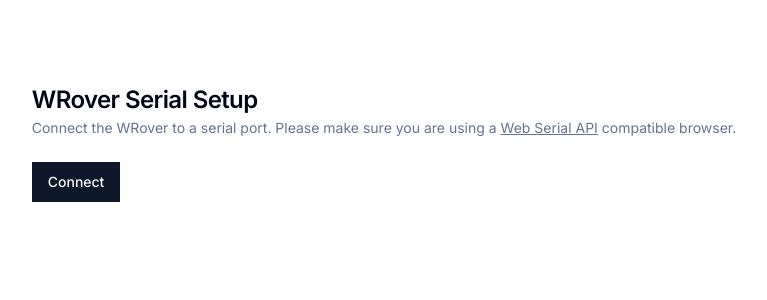
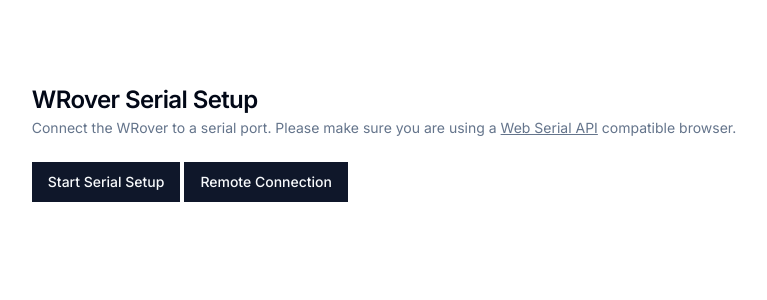
Before and after one commit to weisrc/project-wrover, a Next.js app in the folder web/: page / in a window 1280 px wide. Shown: the top 300 px of the page, without its empty margins (256-1023 px from the left). Built offline with nearby package versions, Linux system fonts and the light colour scheme.

Commit message:
add buttons

```diff
--- a/web/components/remote-connect-card.tsx
+++ b/web/components/remote-connect-card.tsx
@@ -69,7 +69,10 @@ export function RemoteConnectCard(props: {
           className="mb-4 mt-1"
           placeholder="IP Address"
           value={ip} onChange={(e) => setIp(e.currentTarget.value)} />
-        <Button disabled={connecting}>
+        <Button className="mr-1" onClick={() => router.replace("/")}>
+          Return to Setup
+        </Button>
+        <Button disabled={connecting || !ip}>
           {connecting ? "Connecting..." : "Connect"}
         </Button>
       </CardContent>
--- a/web/components/serial-setup.tsx
+++ b/web/components/serial-setup.tsx
@@ -13,10 +13,14 @@ import { NAME } from "@/lib/common";
 import Link from "next/link";
 
 import { connectSerial } from "@/lib/connect-serial";
+import { useRouter } from "next/navigation";
 
 export function SerialSetup(props: {
   onConnectionChange: (connected: boolean) => void;
 }) {
+
+  const router = useRouter();
+
   return (
     <Card className="border-none shadow-none">
       <CardHeader>
@@ -31,11 +35,15 @@ export function SerialSetup(props: {
       </CardHeader>
       <CardContent>
         <Button
+          className="mr-1"
           onClick={async () => {
             await connectSerial(props.onConnectionChange);
           }}
         >
-          Connect
+          Start Serial Setup
+        </Button>
+        <Button onClick={() => router.replace("/remote")}>
+          Remote Connection
         </Button>
       </CardContent>
     </Card>
```
